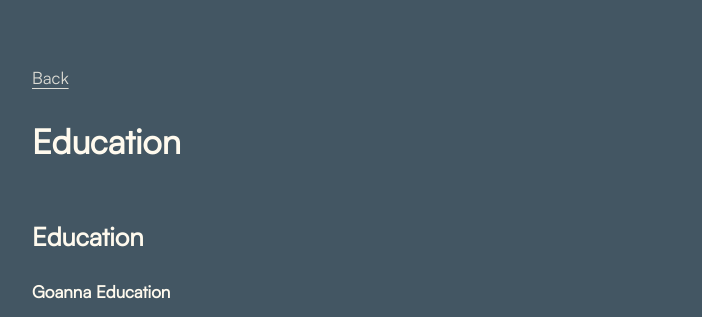
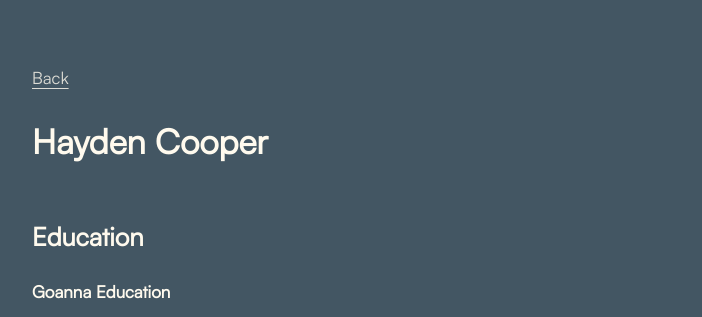
Before and after one commit to haydencooper/haydencooper.github.io, a Jekyll site: the page built from resume.md, in a window 1280 px wide. Shown: the top 317 px of the page, without its empty margins (288-990 px from the left). Built offline with Jekyll 4.4.1, drawn with Linux system fonts in a browser that asks for light colours; our own code applies the rules of GitHub Pages for plain Markdown files.

Commit message:
modernise

```diff
--- a/resume.md
+++ b/resume.md
@@ -1,5 +1,6 @@
 ---
 layout: page
+title: "Hayden Cooper"
 ---
 ## Education
 
```
